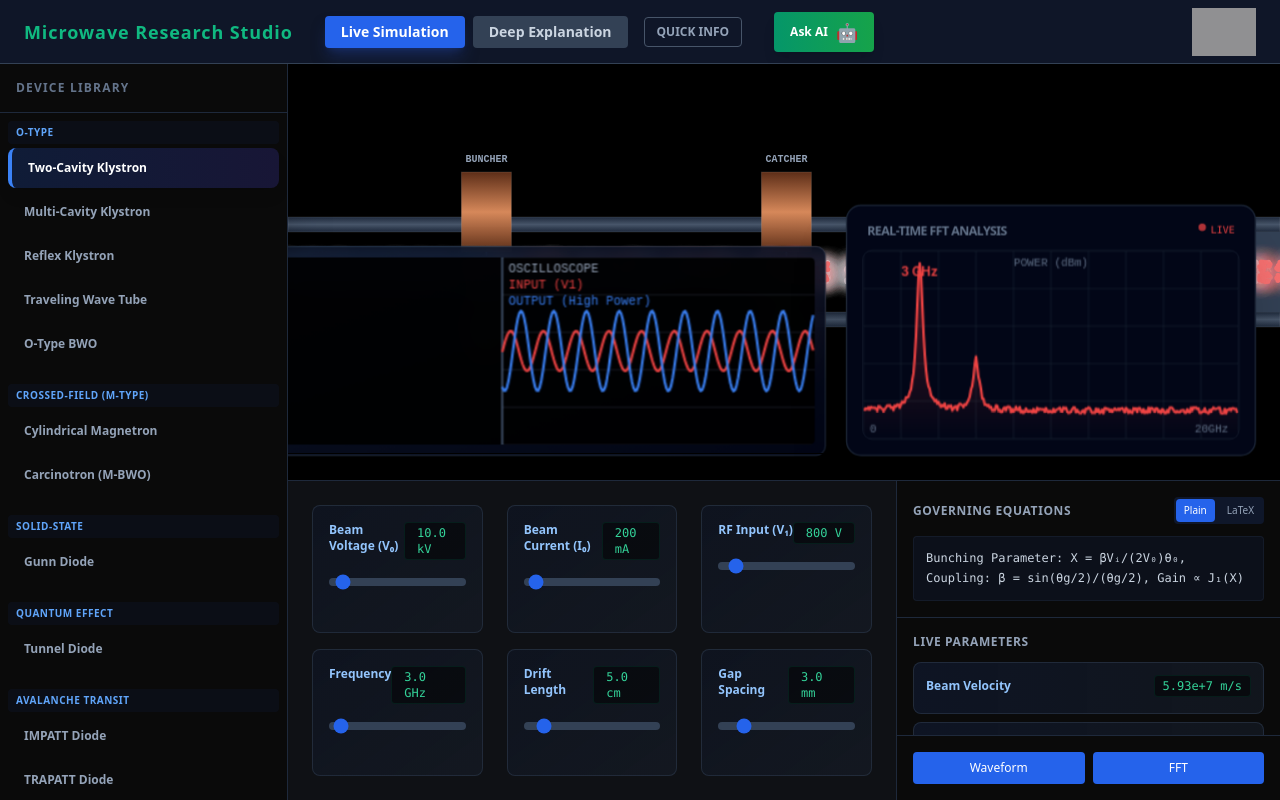
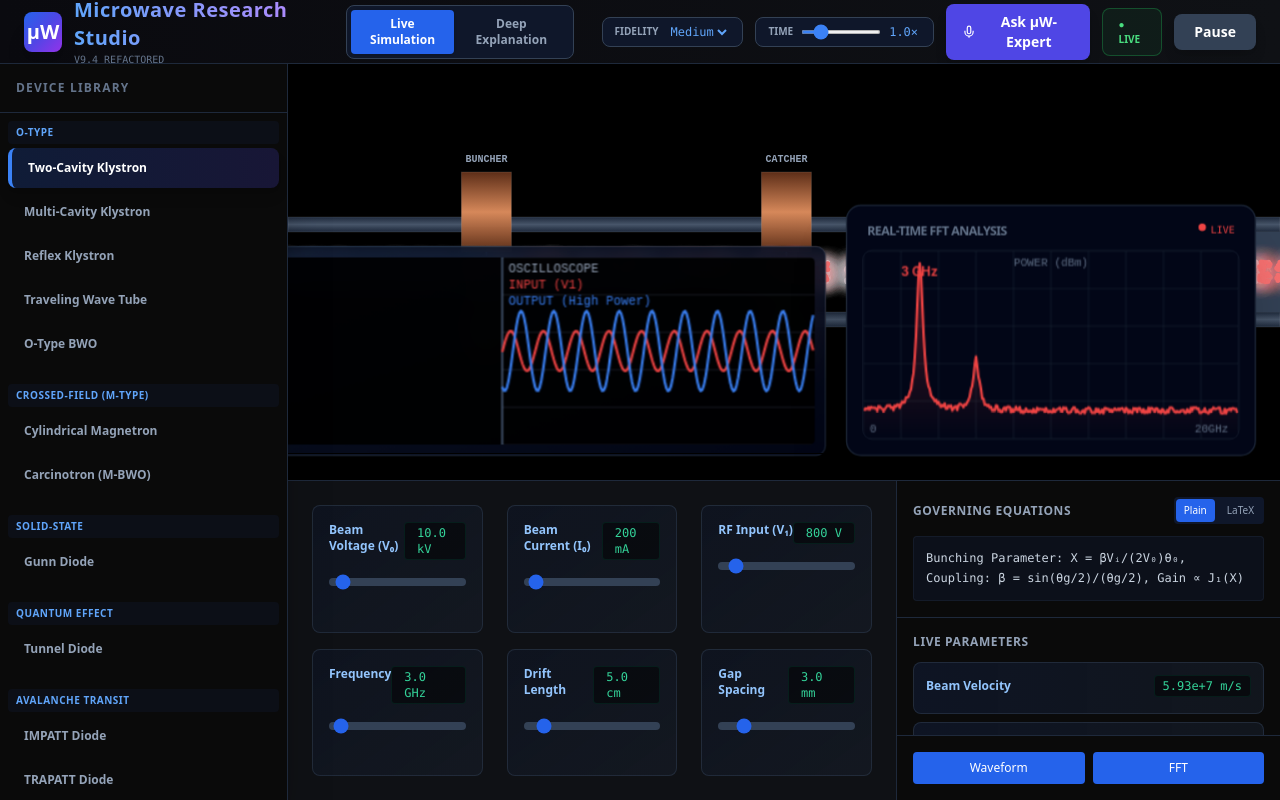
Before and after one commit to Omar5574/Microwave-research-studioV10.0, a React (Vite) app: page / in a window 1280 px wide. Built offline with nearby package versions, Linux system fonts and the light colour scheme; grey boxes are pictures that could not be loaded.

Commit message:
Update App.jsx

```diff
--- a/src/App.jsx
+++ b/src/App.jsx
@@ -1,6 +1,6 @@
 // src/App.jsx
 import React, { useState, useEffect, useMemo } from 'react';
-
+import { GoogleGenerativeAI } from "@google/generative-ai"; // تأكد من وجود هذا الاستيراد إذا كنت تستخدمه
 
 // Data & Components imports
 import { devices } from './data/devices';
@@ -11,11 +11,15 @@ import { WaveformDisplay } from './components/simulation/WaveformDisplay';
 import { FFTDisplay } from './components/simulation/FFTDisplay';
 import { DeepExplanation } from './components/panels/DeepExplanation';
 import ExpertQuery from './components/features/ExpertQuery';
+import { Header } from './components/layout/Header'; // تأكد من استيراد Header
 
 export default function App() {
   // === TABS & UI STATE ===
-  const [activeTab, setActiveTab] = useState("simulation"); // 'simulation' or 'explanation'
-  const [showQuickInfo, setShowQuickInfo] = useState(false); // زر الشرح السريع
+  const [activeTab, setActiveTab] = useState("simulation");
+  const [showQuickInfo, setShowQuickInfo] = useState(false);
+
+  // *** NEW: حالة القائمة الجانبية للموبايل ***
+  const [isSidebarOpen, setIsSidebarOpen] = useState(false);
 
   // ========== SIMULATION CORE STATES ==========
   const [activeId, setActiveId] = useState('klystron2');
@@ -146,76 +150,39 @@ export default function App() {
         deviceName={activeDevice.name} history={chatHistory} currentInputs={currentInputsFormatted}
       />
 
-      {/* HEADER */}
-      <header className="h-16 bg-slate-900/95 border-b border-slate-700 flex items-center justify-between px-6 z-50 shrink-0">
+      {/* HEADER: Added onMenuToggle prop */}
+      <Header
+        activeTab={activeTab} setActiveTab={setActiveTab}
+        fidelity={fidelity} setFidelity={setFidelity}
+        timeScale={timeScale} setTimeScale={setTimeScale}
+        running={running} setRunning={setRunning}
+        onChatOpen={() => setShowChat(true)}
+        onMenuToggle={() => setIsSidebarOpen(!isSidebarOpen)}
+      />
 
-        <div className="flex items-center gap-4">
-          <h1 className="text-emerald-500 font-bold text-lg tracking-wider hidden md:block">
-            Microwave Research Studio
-          </h1>
+      {/* BODY: Changed to flex-col for mobile, flex-row for desktop */}
+      <div className="flex flex-1 relative overflow-hidden flex-col md:flex-row">
 
-          <div className="flex items-center gap-2 ml-4">
-            <button
-              onClick={() => setActiveTab("simulation")}
-              className={`px-4 py-1.5 text-sm font-bold rounded transition-all ${
-                activeTab === "simulation"
-                  ? "bg-blue-600 text-white shadow-lg shadow-blue-900/50"
-                  : "bg-slate-700 text-slate-300 hover:bg-slate-600 hover:text-white"
-              }`}
-            >
-              Live Simulation
-            </button>
-
-            <button
-              onClick={() => setActiveTab("explanation")}
-              className={`px-4 py-1.5 text-sm font-bold rounded transition-all ${
-                activeTab === "explanation"
-                  ? "bg-blue-600 text-white shadow-lg shadow-blue-900/50"
-                  : "bg-slate-700 text-slate-300 hover:bg-slate-600 hover:text-white"
-              }`}
-            >
-              Deep Explanation
-            </button>
-
-            {/* Quick Info Button */}
-             <button
-              onClick={() => setShowQuickInfo(!showQuickInfo)}
-              className={`ml-2 px-3 py-1.5 text-xs font-bold uppercase rounded border transition-all ${
-                showQuickInfo
-                  ? "bg-emerald-500 border-emerald-400 text-black"
-                  : "bg-transparent border-slate-600 text-slate-400 hover:text-emerald-400 hover:border-emerald-500"
-              }`}
-            >
-              {showQuickInfo ? "Hide Info" : "Quick Info"}
-            </button>
-
-          </div>
-
-          <button
-            onClick={() => setShowChat(true)}
-            className="px-4 py-1.5 text-xs font-bold rounded bg-gradient-to-r from-emerald-600 to-green-600 text-white hover:from-emerald-500 hover:to-green-500 transition-all shadow-lg ml-4 flex items-center gap-2"
-          >
-            <span>Ask AI</span>
-            <span className="text-lg">🤖</span>
-          </button>
+        {/* SIDEBAR: Responsive logic added */}
+        <div className={`
+            absolute md:relative z-30 h-full transition-transform duration-300
+            ${isSidebarOpen ? 'translate-x-0' : '-translate-x-full md:translate-x-0'}
+        `}>
+          <Sidebar devices={devices} activeId={activeId} setActiveId={(id) => {
+            setActiveId(id);
+            setIsSidebarOpen(false); // Close menu on selection
+          }} />
         </div>
 
-        <div className="flex items-center">
-            <img
-            src="/kfs-logo.png"
-            alt="University Logo"
-            className="h-12 opacity-90 hover:opacity-100 transition-opacity"
-            onError={(e) => {e.target.style.display='none'}}
-            />
-        </div>
-      </header>
+        {/* Overlay for mobile when sidebar is open */}
+        {isSidebarOpen && (
+          <div
+            className="absolute inset-0 bg-black/50 z-20 md:hidden"
+            onClick={() => setIsSidebarOpen(false)}
+          />
+        )}
 
-      {/* BODY */}
-      <div className="flex flex-1 relative overflow-hidden">
-
-        <Sidebar devices={devices} activeId={activeId} setActiveId={setActiveId} />
-
-        <main className="flex-1 flex flex-col relative bg-black overflow-hidden">
+        <main className="flex-1 flex flex-col relative bg-black overflow-hidden w-full">
 
           <div className="flex-1 relative overflow-hidden bg-[#050505]">
 
@@ -227,6 +194,7 @@ export default function App() {
                  <div className="text-xs text-slate-400 bg-black/40 p-2 rounded border border-slate-700 font-mono">
                     {activeDevice.theory.plain}
                  </div>
+                 <button onClick={()=>setShowQuickInfo(false)} className="mt-2 text-xs text-red-400 underline">Close</button>
               </div>
             )}
 
@@ -241,8 +209,8 @@ export default function App() {
                   particleDensity={particleDensity}
                 />
 
-                {/* 2. Overlays (Waveform & FFT) - UPDATED: BIGGER & HORIZONTAL */}
-                <div className="absolute bottom-6 right-6 flex flex-row gap-4 items-end pointer-events-none z-10 scale-125 origin-bottom-right">
+                {/* 2. Overlays (Waveform & FFT) - Hidden on small mobile screens to save space */}
+                <div className="hidden md:flex absolute bottom-6 right-6 flex-row gap-4 items-end pointer-events-none z-10 scale-90 md:scale-125 origin-bottom-right">
                   <div className="pointer-events-auto">
                     {showWaveform && <WaveformDisplay deviceId={activeId} inputs={safeInputs} running={running} timeScale={timeScale} />}
                   </div>
```
